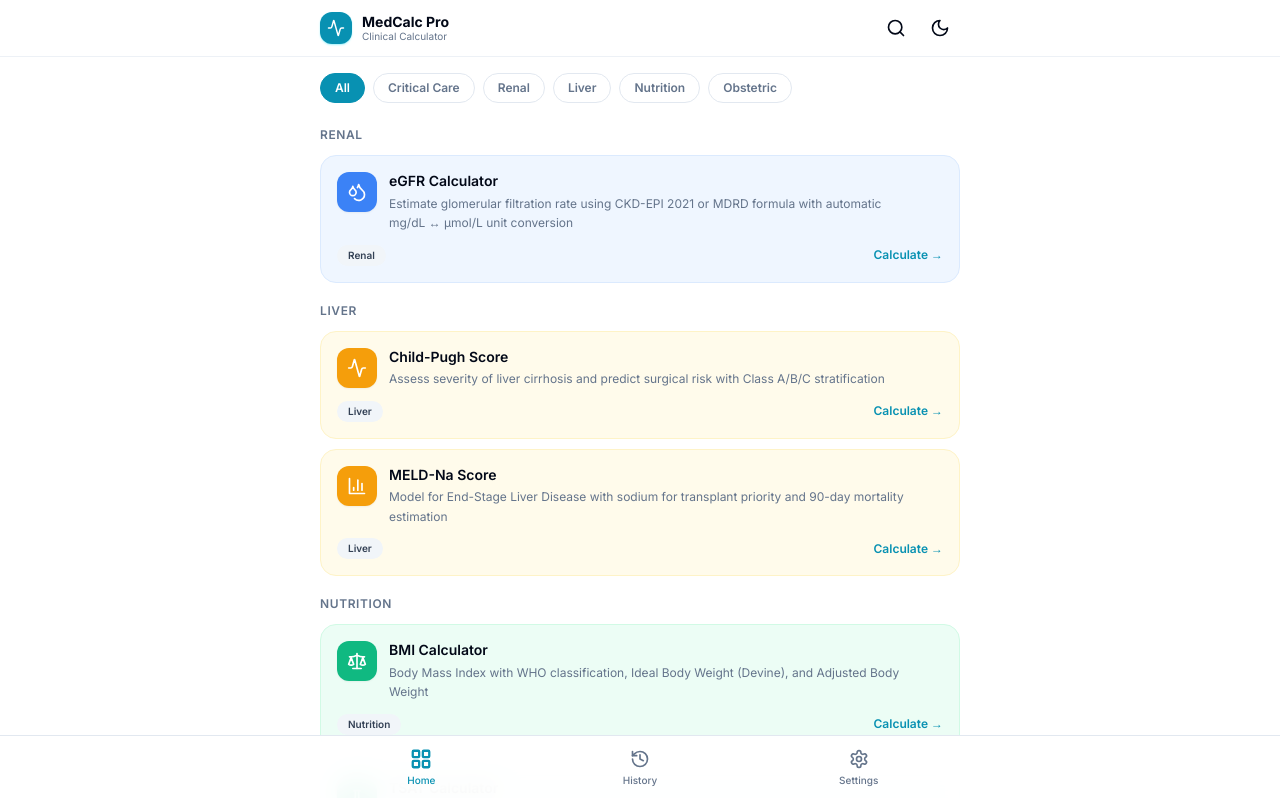
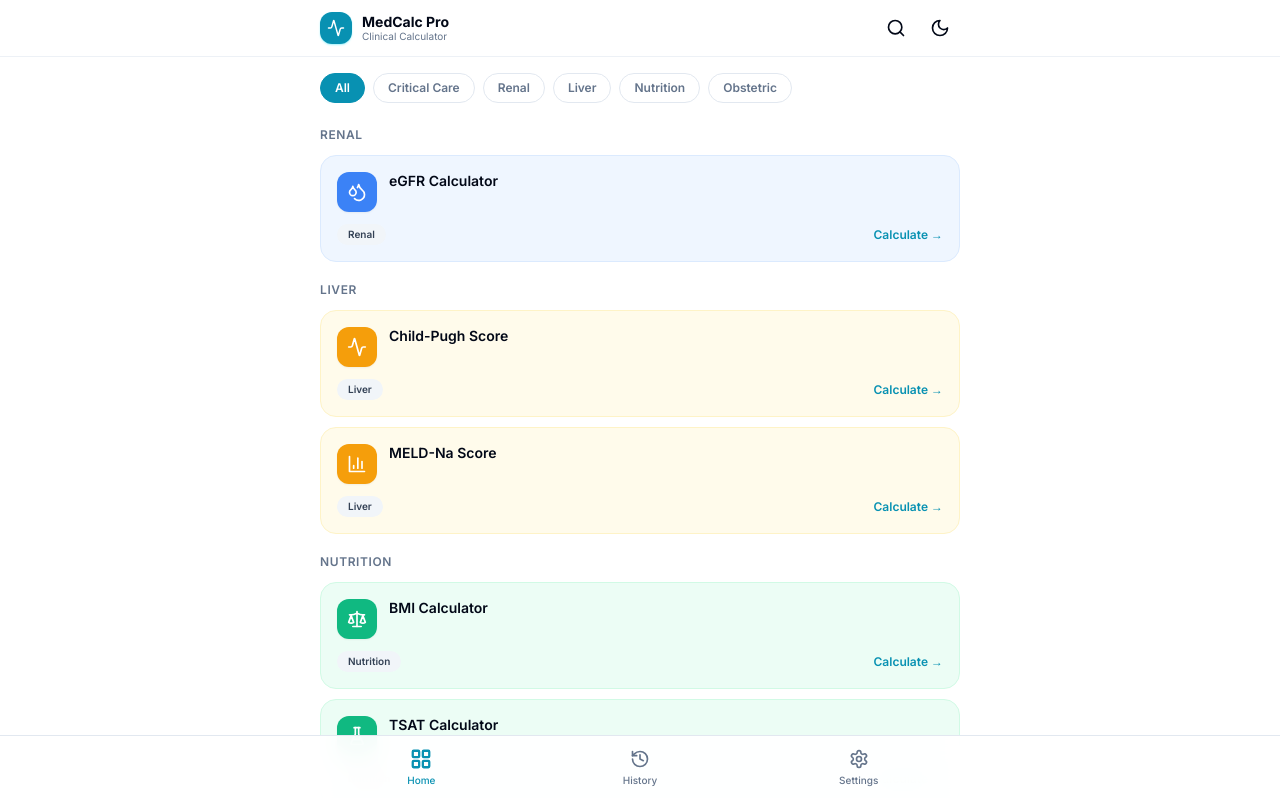
Before and after one commit to Muhammad-AIUB/medcalculator, a Next.js app in the folder frontend/: page / in a window 1280 px wide. Shown: the top 798 px of the page. Built offline with nearby package versions, Linux system fonts and the light colour scheme.

Commit message:
fix: remove description text from calculator cards

```diff
--- a/frontend/src/components/layout/calculator-card.tsx
+++ b/frontend/src/components/layout/calculator-card.tsx
@@ -53,8 +53,7 @@
             <IconComp className="h-5 w-5 text-white" />
           </div>
           <div className="flex-1 min-w-0 pr-6">
-            <h3 className="text-sm font-semibold text-foreground leading-tight mb-1">{calculator.title}</h3>
-            <p className="text-xs text-muted-foreground leading-relaxed line-clamp-2">{calculator.description}</p>
+            <h3 className="text-sm font-semibold text-foreground leading-tight">{calculator.title}</h3>
           </div>
         </div>
         <div className="flex items-center justify-between mt-3">
```
